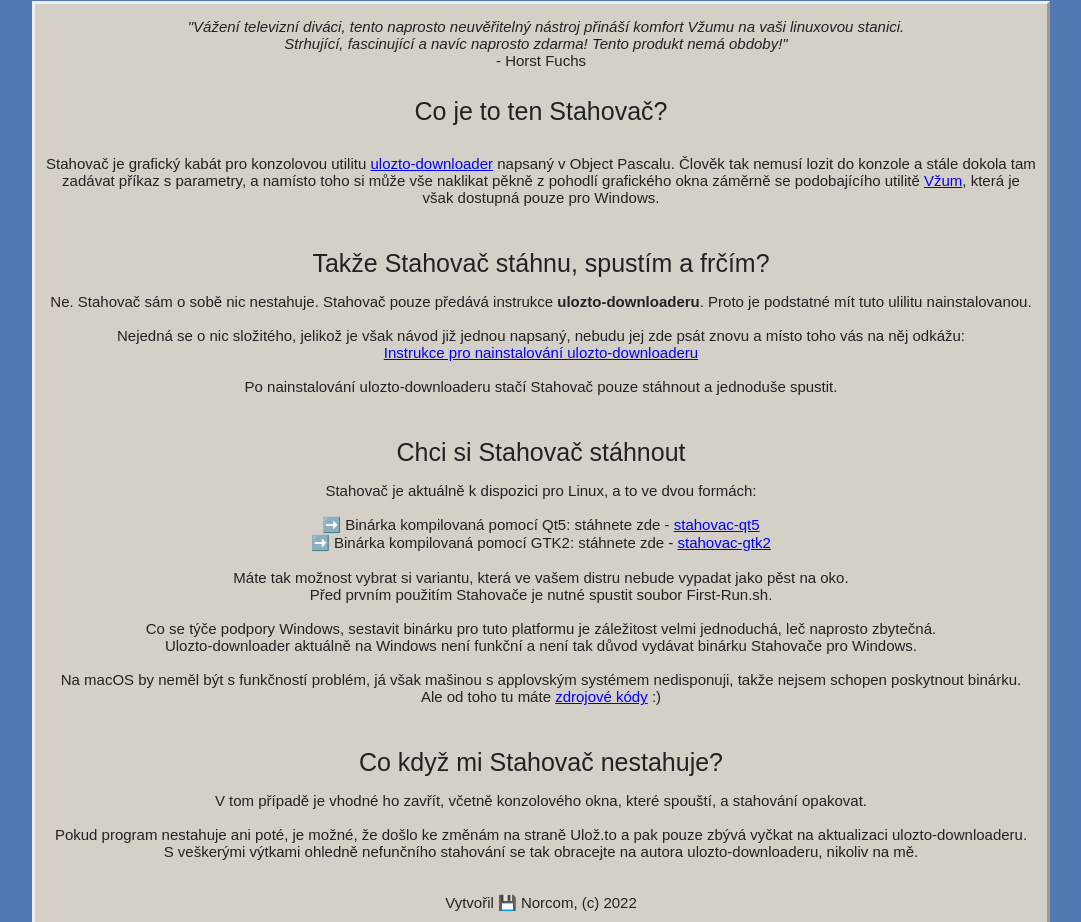
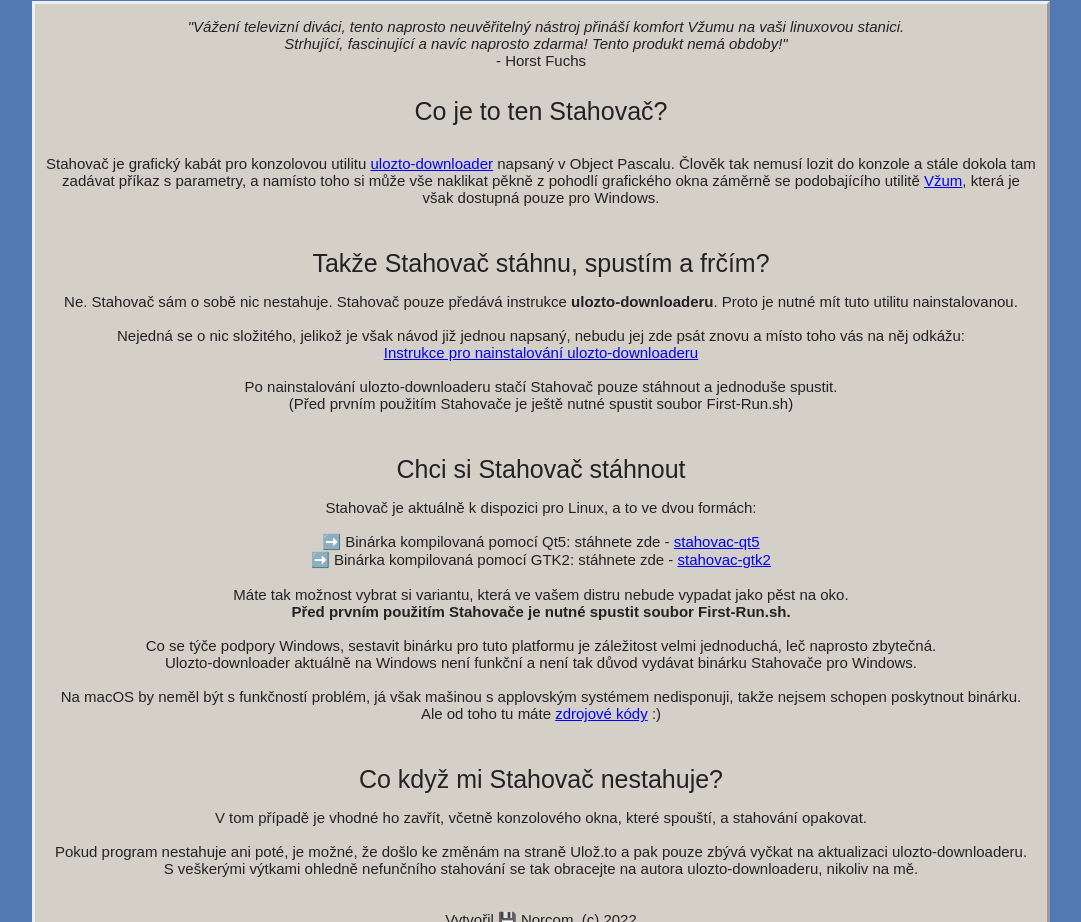
Before and after one commit to Stanton731/Stahovac, a plain HTML site: page index.html in a window 1280 px wide. Shown: the part 486-1408 px from the top of the page, without its empty margins (102-1183 px from the left). Drawn offline with nearby package versions, Linux system fonts and the light colour scheme.

Commit message:
Update index.html

```diff
--- a/index.html
+++ b/index.html
@@ -43,12 +43,13 @@
     <br>
     <span style="font-style: bold; font-size: 25px;">Takže Stahovač stáhnu, spustím a frčím?</span><br>
     <p style="margin-left: 10px; margin-right: 10px; font-size: 15px;">
-        Ne. Stahovač sám o sobě nic nestahuje. Stahovač pouze předává instrukce <b>ulozto-downloaderu</b>. Proto je podstatné mít tuto ulilitu nainstalovanou.<br>
+        Ne. Stahovač sám o sobě nic nestahuje. Stahovač pouze předává instrukce <b>ulozto-downloaderu</b>. Proto je nutné mít tuto utilitu nainstalovanou.<br>
         <br>
         Nejedná se o nic složitého, jelikož je však návod již jednou napsaný, nebudu jej zde psát znovu a místo toho vás na něj odkážu:<br>
         <a href="https://github.com/setnicka/ulozto-downloader/blob/master/README.md" target="_blank">Instrukce pro nainstalování ulozto-downloaderu</a><br>
         <br>
-        Po nainstalování ulozto-downloaderu stačí Stahovač pouze stáhnout a jednoduše spustit.
+        Po nainstalování ulozto-downloaderu stačí Stahovač pouze stáhnout a jednoduše spustit.<br>
+        (Před prvním použitím Stahovače je ještě nutné spustit soubor First-Run.sh)
     </p><br>
     <br>
     <span style="font-style: bold; font-size: 25px;">Chci si Stahovač stáhnout</span><br>
@@ -59,7 +60,7 @@
     ➡️ Binárka kompilovaná pomocí GTK2: stáhnete zde - <a href="https://github.com/Stanton731/Stahovac/releases/download/v0.7/stahovac-gtk2.zip">stahovac-gtk2</a><br>
     <br>
     Máte tak možnost vybrat si variantu, která ve vašem distru nebude vypadat jako pěst na oko.<br>
-    Před prvním použitím Stahovače je nutné spustit soubor First-Run.sh.<br>
+      <b>Před prvním použitím Stahovače je nutné spustit soubor First-Run.sh.</b><br>
     <br>
     Co se týče podpory Windows, sestavit binárku pro tuto platformu je záležitost velmi jednoduchá, leč naprosto zbytečná.<br>
     Ulozto-downloader aktuálně na Windows není funkční a není tak důvod vydávat binárku Stahovače pro Windows.<br>
```
